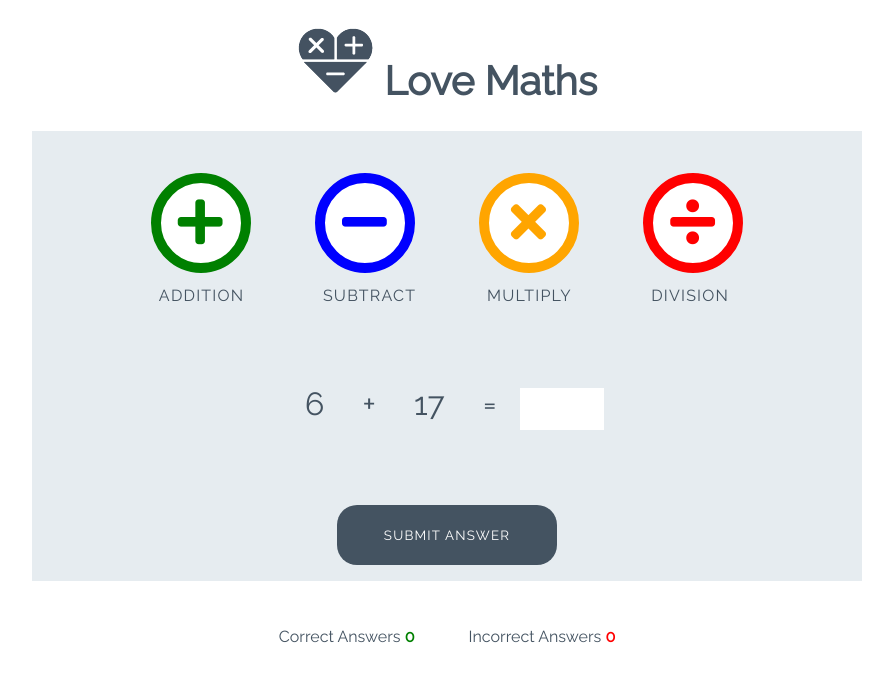
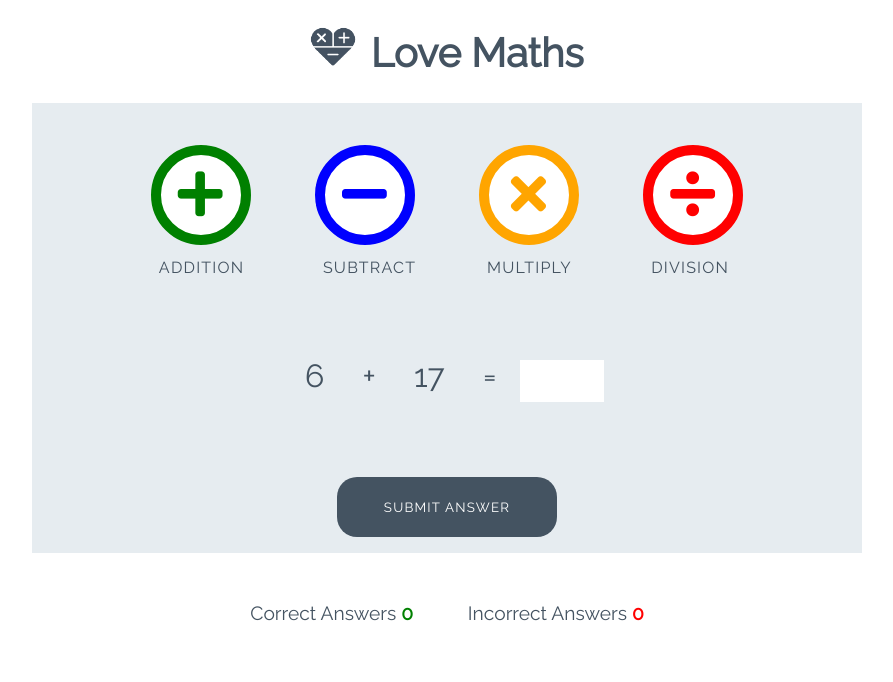
Before and after one commit to Rupthuz/Love-maths---Project, a plain HTML site: page index.html in a window 1280 px wide. Shown: the whole page, without its empty margins (193-1086 px from the left). Drawn offline with Linux system fonts and the light colour scheme.

Commit message:
fix some index problems

```diff
--- a/index.html
+++ b/index.html
@@ -2,9 +2,9 @@
 <html lang="en">
   <head>
     <meta charset="UTF-8" />
-    <meta http-equiv="X-UA-Compatible" content="IE=edge" />
     <meta name="viewport" content="width=device-width, initial-scale=1.0" />
 
+    <!-- font awesome and google fonts -->
     <link
       rel="stylesheet"
       href="https://use.fontawesome.com/releases/v5.7.2/css/all.css"
@@ -22,7 +22,7 @@
 
   <body>
     <h1 class="heading">
-      <img src="assets/images/logo.png" alt="logo" /> Love Maths
+      <img class="logo" src="assets/images/logo.png" alt="logo" /> Love Maths
     </h1>
 
     <div class="game-area">
@@ -30,15 +30,12 @@
         <button data-type="addition" class="btn btn--big btn--green">
           <i class="fas fa-plus"></i>
         </button>
-
         <button data-type="subtract" class="btn btn--big btn--blue">
           <i class="fas fa-minus"></i>
         </button>
-
         <button data-type="multiply" class="btn btn--big btn--orange">
           <i class="fas fa-times"></i>
         </button>
-
         <button data-type="division" class="btn btn--big btn--red">
           <i class="fas fa-divide"></i>
         </button>
@@ -54,9 +51,10 @@
       <button data-type="submit" class="btn btn--gray">Submit Answer</button>
     </div>
 
-    <div class="score-area"></div>
-    <p class="scores">Correct Answers <span id="score">0</span></p>
-    <p class="scores">Incorrect Answers <span id="incorrect">0</span></p>
+    <div class="score-area">
+      <p class="scores">Correct Answers <span id="score">0</span></p>
+      <p class="scores">Incorrect Answers <span id="incorrect">0</span></p>
+    </div>
 
     <script src="assets/js/script.js"></script>
   </body>
```
